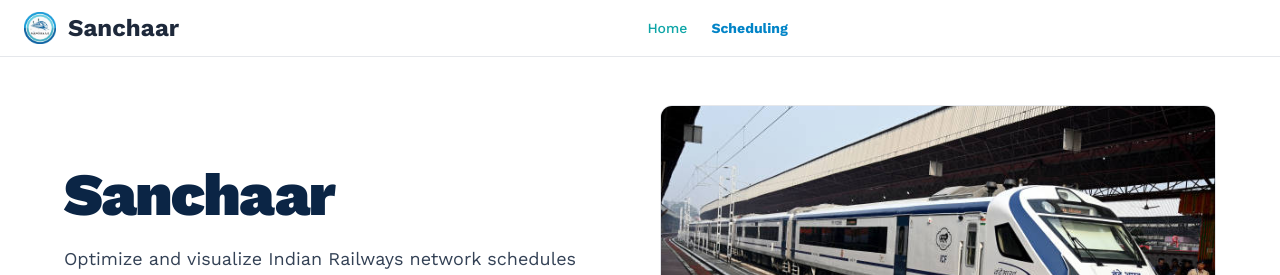
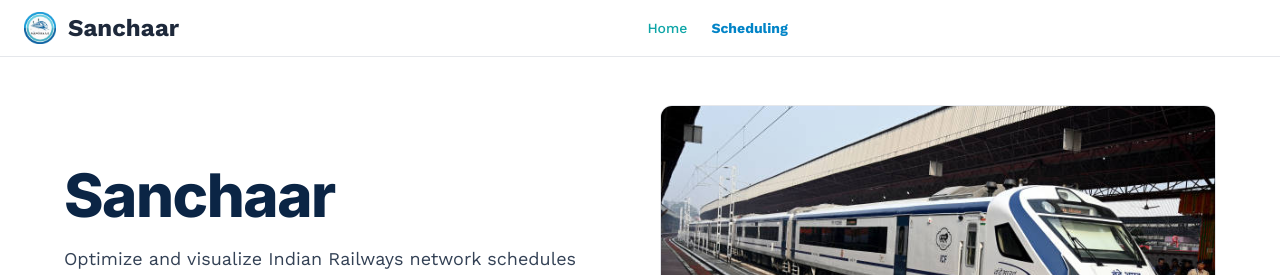
Before and after one commit to Samarth-Codes/sanchaar, a React (Vite) app: page / in a window 1280 px wide. Shown: the top 275 px of the page. Built offline with nearby package versions, Linux system fonts and the light colour scheme.

Commit message:
changed fonts

```diff
--- a/index.html
+++ b/index.html
@@ -7,7 +7,7 @@
     <title>Sanchaar</title>
     <link rel="preconnect" href="https://fonts.gstatic.com/" crossorigin />
     <link href="https://fonts.googleapis.com/css2?family=Material+Symbols+Outlined" rel="stylesheet" />
-    <link href="https://fonts.googleapis.com/css2?display=swap&family=Noto+Sans:wght@400;500;700;900&family=Work+Sans:wght@400;500;700;900" rel="stylesheet" />
+    <link href="https://fonts.googleapis.com/css2?display=swap&family=Noto+Sans:wght@400;500;700;900&family=Work+Sans:wght@400;500;700;900&family=Inter:wght@600;700;800" rel="stylesheet" />
     <script src="https://cdn.tailwindcss.com?plugins=forms,container-queries"></script>
     <style type="text/tailwindcss">
       :root {
--- a/src/components/Landing/Hero.tsx
+++ b/src/components/Landing/Hero.tsx
@@ -4,7 +4,7 @@
   return (
     <section className="flex flex-col md:flex-row items-center gap-10">
       <div className="flex-1">
-        <h1 className="text-5xl md:text-6xl font-extrabold text-[#0b2545] tracking-tight">Sanchaar</h1>
+        <h1 className="text-5xl md:text-6xl font-extrabold text-[#0b2545] tracking-tight" style={{ fontFamily: 'Inter, system-ui, -apple-system, sans-serif' }}>Sanchaar</h1>
         <p className="text-[#334155] mt-4 md:mt-5 max-w-2xl text-lg">Optimize and visualize Indian Railways network schedules with clear timelines, conflict resolution, and intuitive controls.</p>
         <div className="mt-5 flex gap-3">
           <Link
--- a/src/index.css
+++ b/src/index.css
@@ -1,5 +1,5 @@
 :root {
-  font-family: system-ui, Avenir, Helvetica, Arial, sans-serif;
+  font-family: 'Inter', system-ui, -apple-system, sans-serif;
   line-height: 1.5;
   font-weight: 400;
   color-scheme: light;
```
